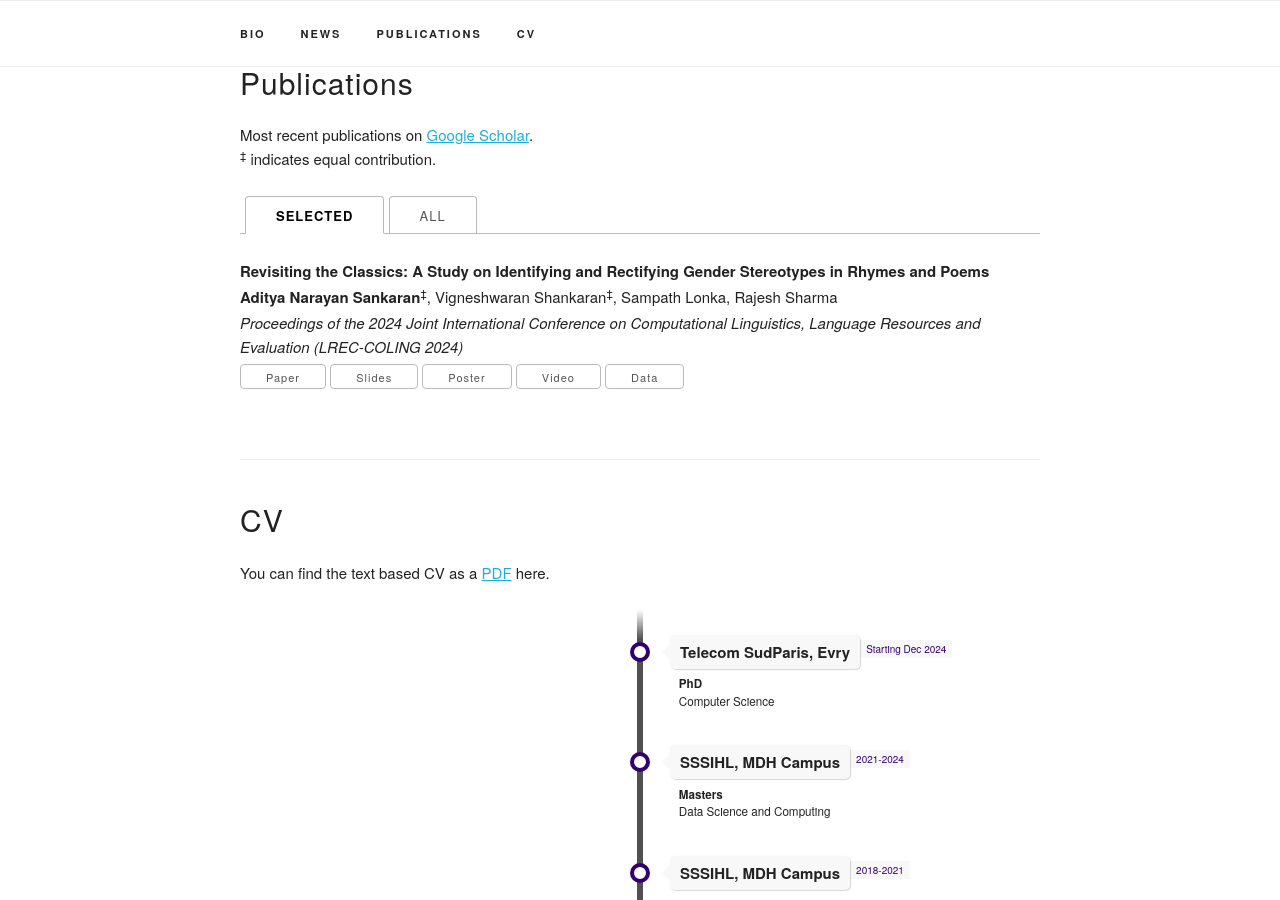
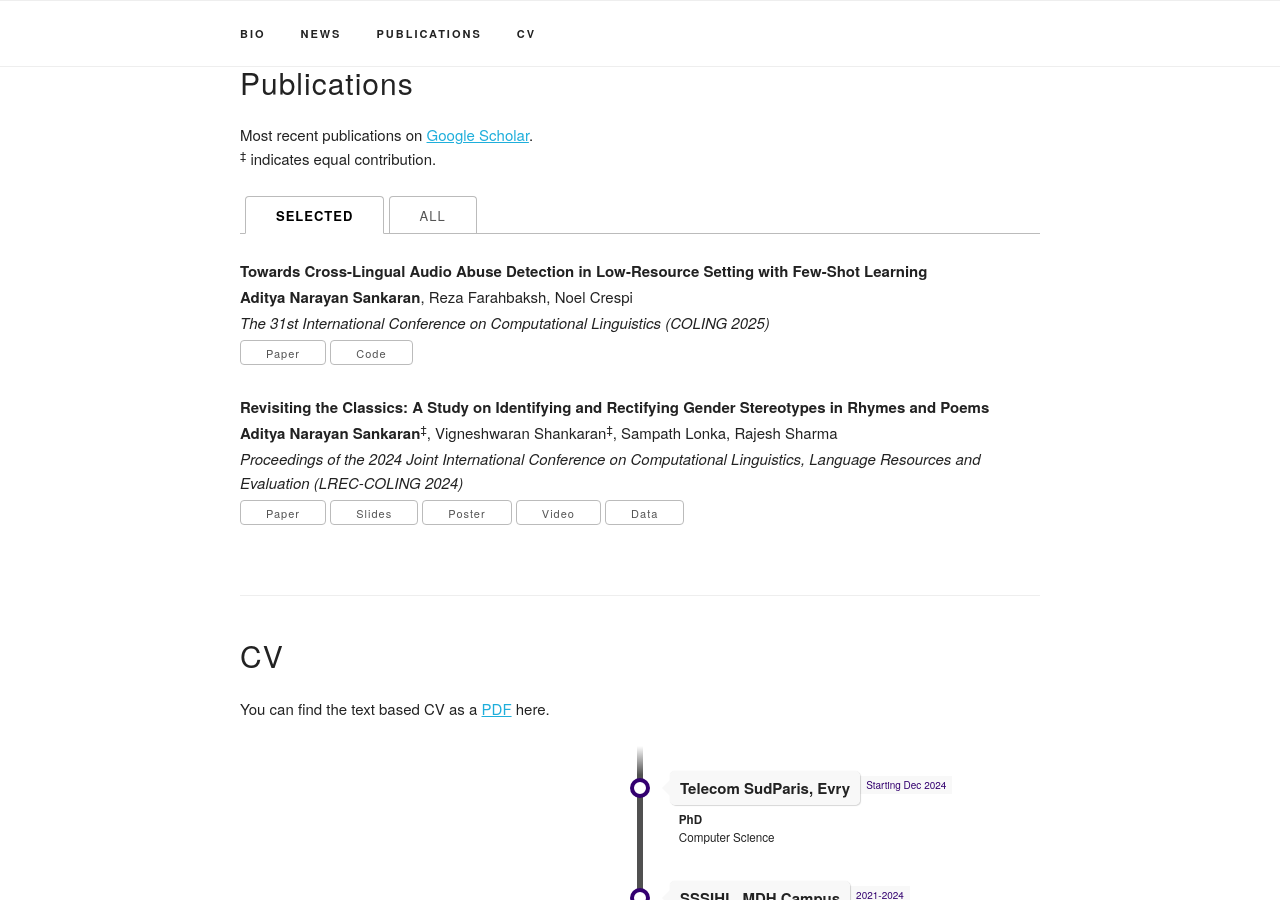
Before and after one commit to callmesanfornow/callmesanfornow.github.io, a Jekyll site: the page built from index.html, in a window 1280 px wide and 900 px high, scrolled down 1065 px. Built offline with Jekyll 4.4.1, drawn with Linux system fonts in a browser that asks for light colours; some web fonts are replaced; some of the changed lines change nothing that is shown.

Commit message:
Update publications.yaml

```diff
--- a/_data/publications.yaml
+++ b/_data/publications.yaml
@@ -3,8 +3,8 @@ papers:
     authors: "<b>Aditya Narayan Sankaran</b>, Reza Farahbaksh, Noel Crespi"
     venue: "The 31st International Conference on Computational Linguistics (COLING 2025)"
     paper_pdf: ""
-    code: ""
-    selected: n
+    code: "https://github.com/callmesanfornow/fsl-audio-abuse.git"
+    selected: y
 
   - title: "Revisiting the Classics: A Study on Identifying and Rectifying Gender Stereotypes in Rhymes and Poems"
     authors: "<b>Aditya Narayan Sankaran</b><sup>‡</sup>, Vigneshwaran Shankaran<sup>‡</sup>, Sampath Lonka, Rajesh Sharma"
```
